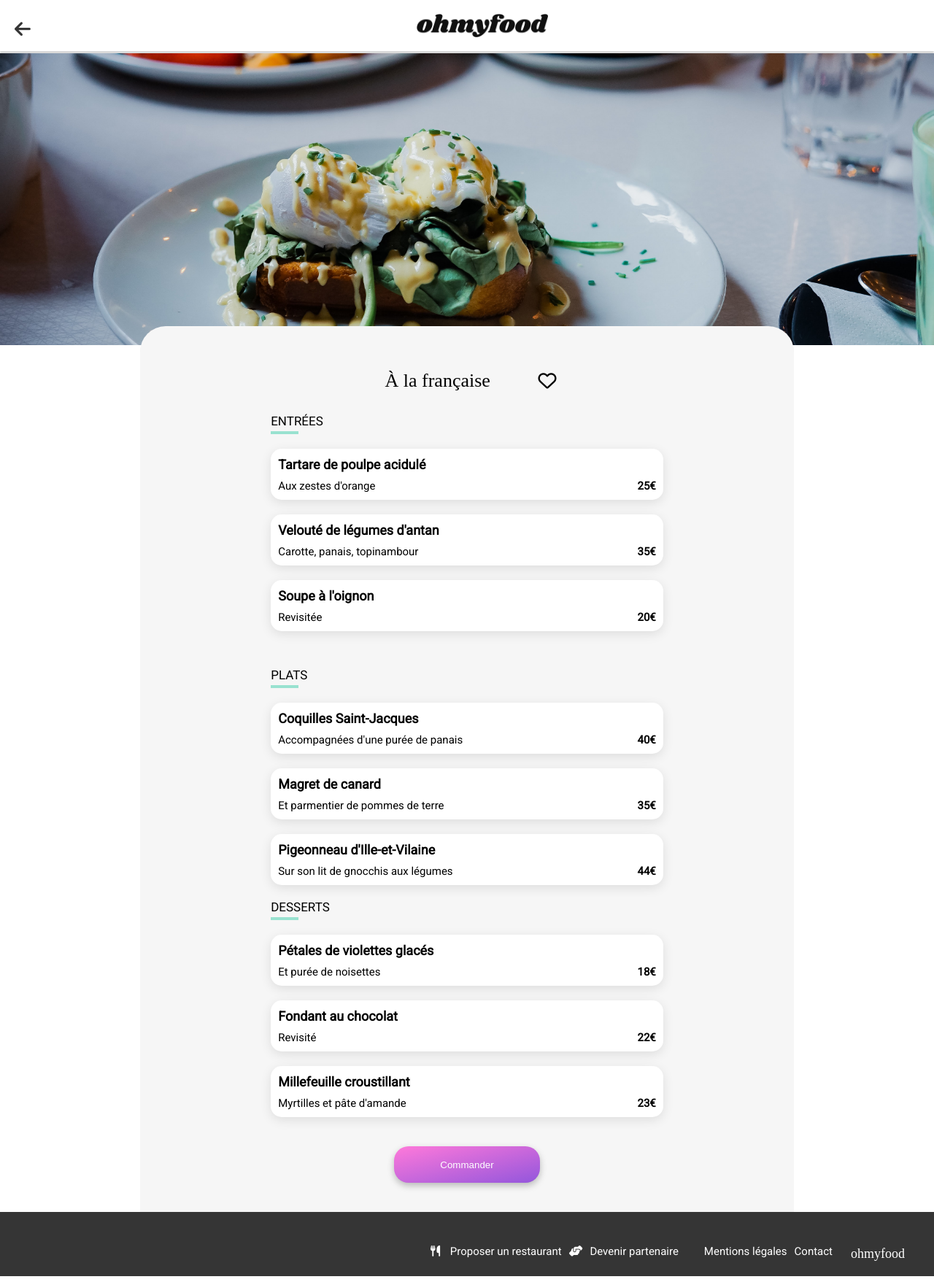
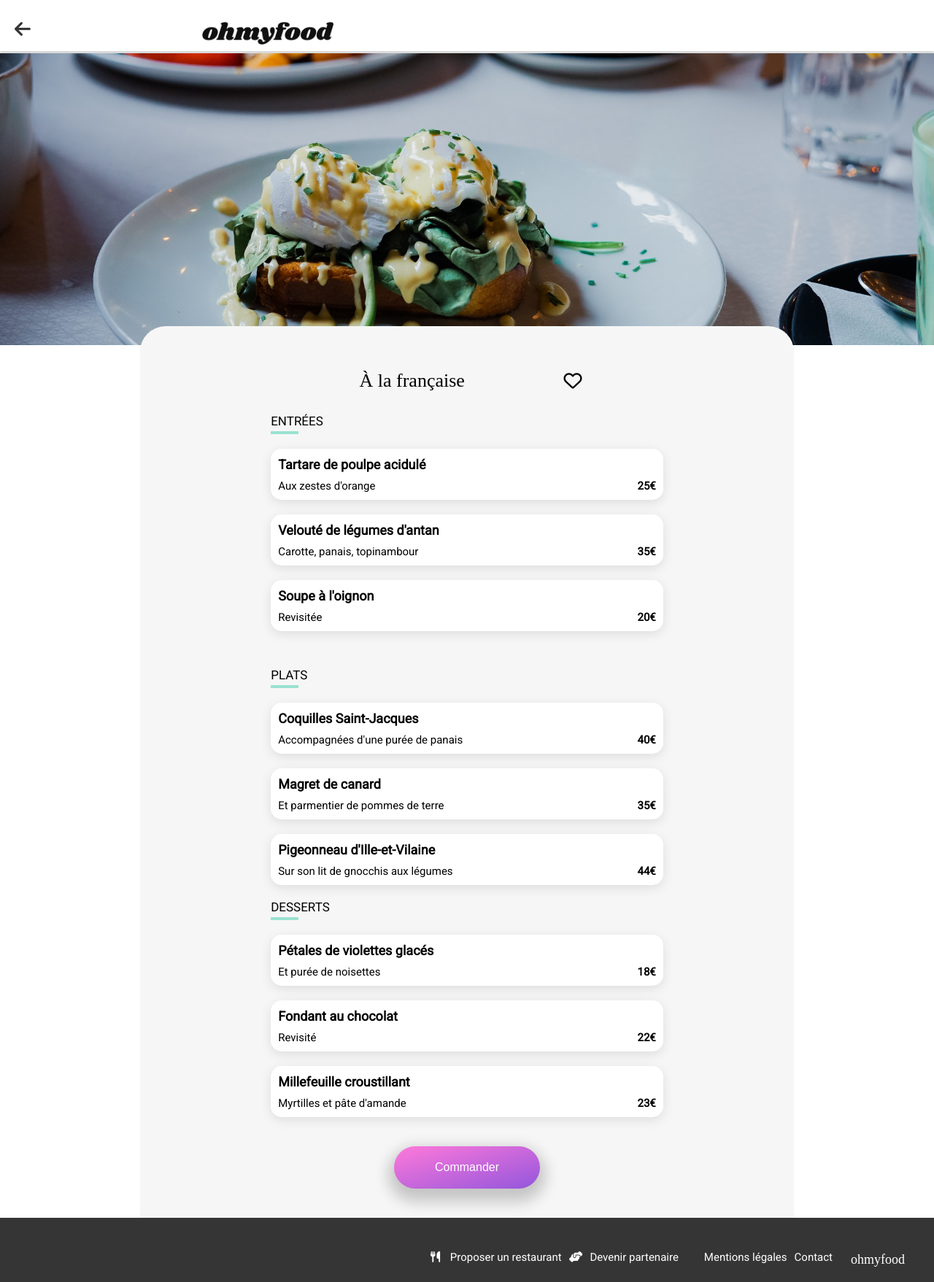
Before and after one commit to machkoura/oh-my-food, a website: page restaurant/a-la -française.html in a window 1280 px wide. Shown: the whole page at 73% size. Drawn offline with Linux system fonts and the light colour scheme; files whose address does not match are found by name; a web font is replaced by a local one.

Commit message:
modifier la button commander

```diff
--- a/restaurant/a-la -française.html
+++ b/restaurant/a-la -française.html
@@ -16,8 +16,10 @@
     <body>
         <div class="the-container">
             <header class="header">
-                <a href= "../page-acceuil.html" class="fa-solid fa-arrow-left go-back" ></a>
-                <img class="logo-mobile" src="..//assets/ohmyfood.png" alt="logo">
+                    <a href= "../page-acceuil.html" class="fa-solid fa-arrow-left go-back" ></a>
+                <div class="box-logo">
+                    <img class="logo-mobile" src="..//assets/ohmyfood.png" alt="logo">
+                </div>
             </header>
             <main>
                 <div>
--- a/sass/main.scss
+++ b/sass/main.scss
@@ -58,15 +58,12 @@ body {
         opacity: 0.2;
         transform: translateY(-20px);
       }
-
     }
-
   }
   .main-container {
     width: 375px;
     padding: 0px;
     margin: 0px;
-
     .header {
       @include centering;
       background-color: $white;
@@ -426,12 +423,10 @@ body {
       .functions {
        width: 80%;
        margin: auto;
-
         ul {
           display: flex;
           flex-direction: row;
           li {
-
           height: 50px;
           display: flex;
           justify-content: center;
--- a/sass/pages.scss
+++ b/sass/pages.scss
@@ -21,7 +21,7 @@ body{
     width: 375px;
     .header {
         display: flex;
-        justify-content: space-between;
+        justify-content: center;
         width: 100%;
         height: 70px;
         box-shadow: 0px 5px 2px 0px #00000026;
@@ -34,10 +34,13 @@ body{
         margin-top: 10px;
         text-decoration: none;
       }
-      .logo-mobile{
-        @include centering;
-        margin: auto;
-        width: 180px;
+      .box-logo{
+       margin: auto;
+       margin-top: 30px;
+        width: 60%;
+        .logo-mobile{
+          width: 180px;
+        }
       }
     }
     main {
@@ -174,15 +177,11 @@ body{
             @include centering;
             margin-top: 40px;
             .choose{
-              border: 2px Solid;
-              border-radius: 20px;
-              border: none;
+              @include big-round;
+              transition: 300ms;
+              cursor: pointer;
+              transition-timing-function: ease-out;
               width: 200px;
-              height: 50px;
-              color: $white;
-              background-image: linear-gradient( to top left,$primary , $secondary);
-              box-shadow: 0px 4px 10px 0 #00000040;
-              transition: all 0.5s;
             }
             .choose:hover{
               transform: scale(1.1);
@@ -259,7 +258,6 @@ body{
               justify-content: center;
               align-items: center;
               .for-title {
-                width: 200px;
                 .menu-title {
                   width: 100%;
                 }
@@ -360,7 +358,6 @@ body{
               align-items: center;
               padding-top: 40px;
               .for-title {
-                width: 200px;
                 .menu-title {
                   width: 100%;
                 }
```
Also changed, not shown: restaurant/la-note-enchantee.html (+3 -1 lines), restaurant/la-palette-du-gout.html (+3 -1 lines), restaurant/le-delice-des-sens.html (+3 -1 lines), assets/pages.css, sass/README.md (deleted), 2 other files.
